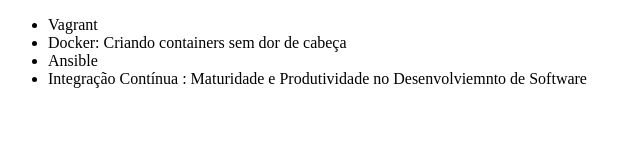
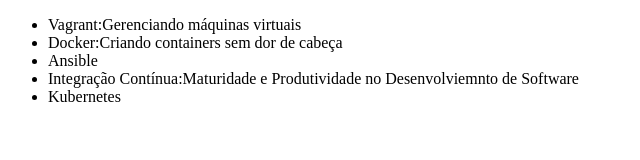
Before and after one commit to Ezequiasjafe/Alura-git-github, a plain HTML site: page index.html in a window 1280 px wide. Shown: the whole page, without its empty margins (0-640 px from the left). Drawn offline with Linux system fonts and the light colour scheme.

Commit message:
Corrigindo curso de vagrant

```diff
--- a/index.html
+++ b/index.html
@@ -7,11 +7,11 @@
 
 <body>
     <ul>
-        <li>Vagrant</li>
-        <li>Docker: Criando containers sem dor de cabeça</li>
+        <li>Vagrant:Gerenciando máquinas virtuais</li>
+        <li>Docker:Criando containers sem dor de cabeça</li>
         <li>Ansible</li>
-        <li>Integração Contínua : Maturidade e Produtividade no Desenvolviemnto de Software</li>
-    </ul>
+        <li>Integração Contínua:Maturidade e Produtividade no Desenvolviemnto de Software</li>
+        <li>Kubernetes</li>
     </ul>
 </body>
 </html>
```
